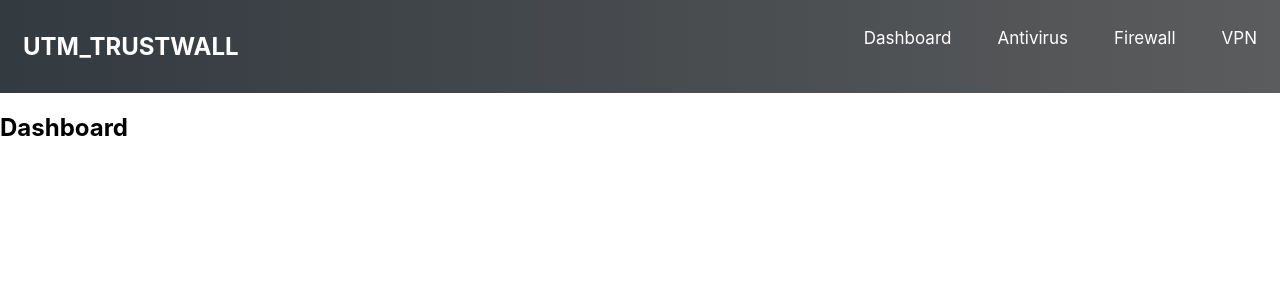
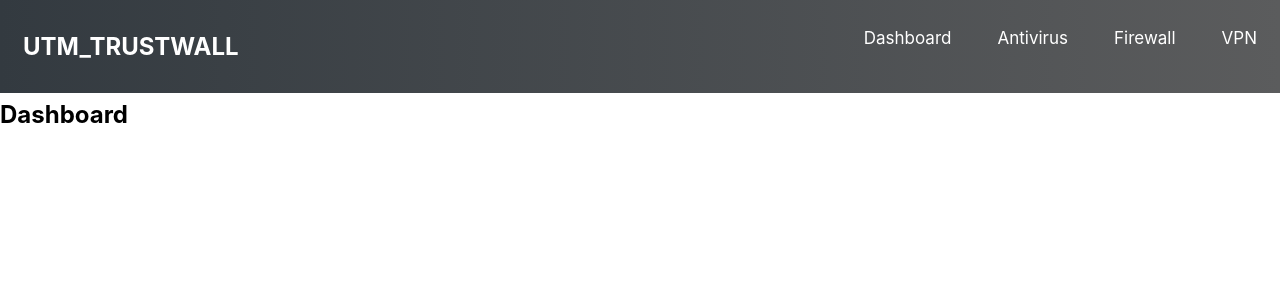
Before and after one commit to MontyAnand/Trustwall_Major_Project, a React (Create React App) app in the folder Web_Interface/: page / in a window 1280 px wide. Shown: the top 300 px of the page. Built offline with nearby package versions, Linux system fonts and the light colour scheme; no server answers.

Commit message:
fixed navbar

```diff
--- a/Web_Interface/src/pages/Antivirus.css
+++ b/Web_Interface/src/pages/Antivirus.css
@@ -4,6 +4,7 @@
     align-items: center;
     justify-content: center;
     height: 100vh;
+    margin-top: 60px;
     background: linear-gradient(to right, #2c3e50, #4ca1af);
   }
 
--- a/Web_Interface/src/pages/Dashboard.js
+++ b/Web_Interface/src/pages/Dashboard.js
@@ -1,10 +1,13 @@
 import Sidebar from "../components/Sidebar";
+import './dashboard.css'
 
 export default function Dashboard(){
     return (
         <>
             <Sidebar />
-            <h2>Dashboard</h2>
+            <div className="dashboard_container">
+                <h2>Dashboard</h2>
+            </div>
         </>
     )
 }
--- a/Web_Interface/src/pages/Firewall.css
+++ b/Web_Interface/src/pages/Firewall.css
@@ -7,6 +7,7 @@
     height: 100vh;
     background: linear-gradient(to right, #2c3e50, #4ca1af);
     color: white;
+    margin-top: 50px;
   }
 
   /* Title */
--- a/Web_Interface/src/pages/Sidebar.css
+++ b/Web_Interface/src/pages/Sidebar.css
@@ -1,8 +1,10 @@
 .container{
     display:flex;
+    position: fixed;
+    top: 0;
+    width: 100%;
     justify-content: space-between;
     background-image: linear-gradient(to right,#333A40,#5b5c5d);
-    /* background-color: #333A40; */
     color:white;
 }
 .box{
--- a/Web_Interface/src/pages/VPN.css
+++ b/Web_Interface/src/pages/VPN.css
@@ -2,6 +2,9 @@
     display: flex;
     align-items: center;
     justify-content: center;
+    margin-top: 100px;
+    /* background: linear-gradient(to right, #2c3e50, #4ca1af); */
+    /* height: 100vh; */
 }
 .vpn_container{
     display: flex;
--- /dev/null
+++ b/Web_Interface/src/pages/dashboard.css
@@ -0,0 +1,3 @@
+.dashboard_container{
+    margin-top: 100px;
+}
```
